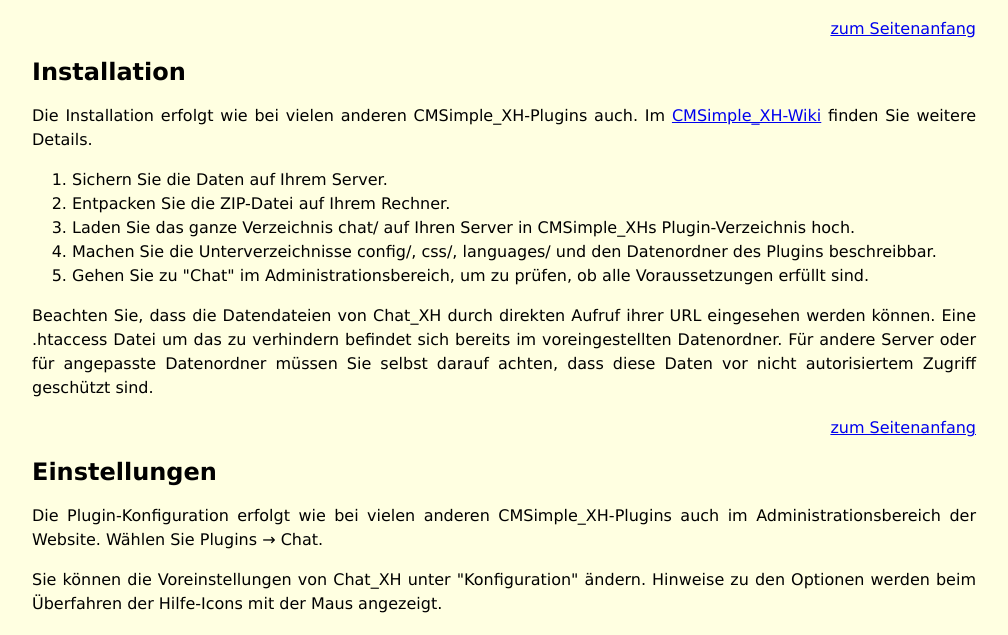
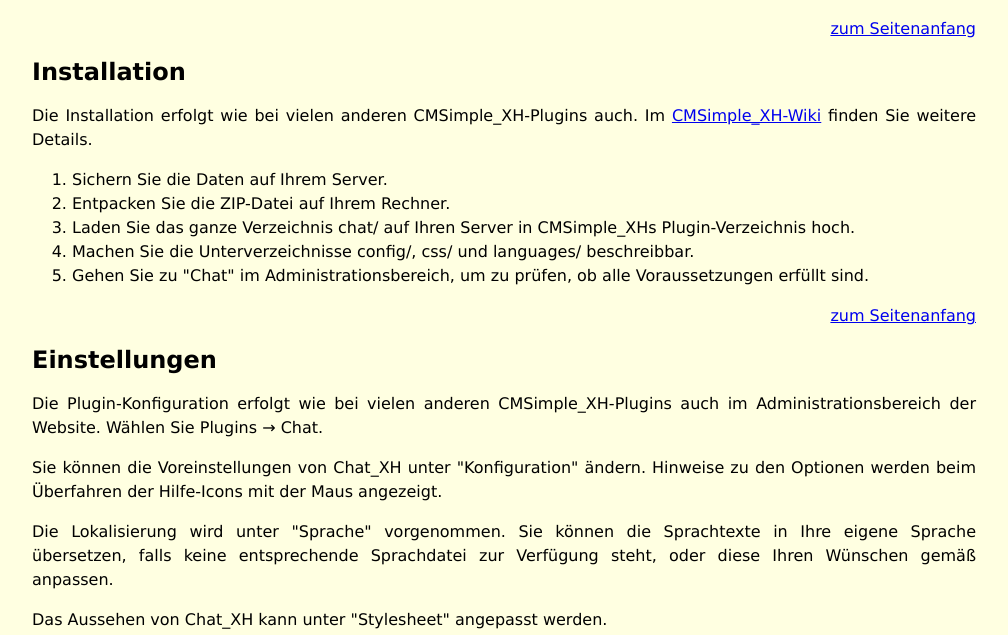
Before and after one commit to cmb69/chat_xh, a PHP site: page /help/help_de.htm in a window 1280 px wide. Shown: the part 418-1053 px from the top of the page, without its empty margins (272-1280 px from the left). Run offline with PHP 8.4, Linux system fonts and the light colour scheme.

Commit message:
changed data folder to content/ and removed respective config option

```diff
--- a/config/config.php
+++ b/config/config.php
@@ -1,6 +1,5 @@
 <?php
 
-$plugin_cf['chat']['folder_data']="";
 $plugin_cf['chat']['interval_poll']="12";
 $plugin_cf['chat']['interval_purge']="3600";
 
--- a/help/help_de.htm
+++ b/help/help_de.htm
@@ -60,16 +60,11 @@ CMSimple_XH-Wiki</a> finden Sie weitere Details.</p>
 <li>Entpacken Sie die ZIP-Datei auf Ihrem Rechner.</li>
 <li>Laden Sie das ganze Verzeichnis chat/ auf Ihren Server in CMSimple_XHs
 Plugin-Verzeichnis hoch.</li>
-<li>Machen Sie die Unterverzeichnisse config/, css/, languages/ und den
-Datenordner des Plugins beschreibbar.</li>
+<li>Machen Sie die Unterverzeichnisse config/, css/ und languages/
+beschreibbar.</li>
 <li>Gehen Sie zu "Chat" im Administrationsbereich, um zu prüfen, ob alle
 Voraussetzungen erfüllt sind.</li>
 </ol>
-<p>Beachten Sie, dass die Datendateien von Chat_XH durch direkten Aufruf ihrer
-URL eingesehen werden können. Eine .htaccess Datei um das zu verhindern befindet
-sich bereits im voreingestellten Datenordner. Für andere Server oder für
-angepasste Datenordner müssen Sie selbst darauf achten, dass diese Daten vor
-nicht autorisiertem Zugriff geschützt sind.</p>
 <div class="toplink"><a href="#">zum Seitenanfang</a></div>
 </section>
 
--- a/languages/cs.php
+++ b/languages/cs.php
@@ -9,7 +9,6 @@ $plugin_tx['chat']['syscheck_phpversion']="PHP verze ≥ %s";
 $plugin_tx['chat']['syscheck_extension']="Rozšíření '%s' načteno";
 $plugin_tx['chat']['syscheck_magic_quotes']="Magic quotes runtime off";
 $plugin_tx['chat']['syscheck_writable']="Do adresáře '%s' lze zapisovat.";
-$plugin_tx['chat']['cf_folder_data']="Cesta k adresáři relativní ke kořenovému adresáři CMSimple_XH, kam se mají ukládat data pluginu. Např.: \"userfiles/chat/\". Pokut nic nezadáte, budou se data zapisovat do adresáře pluginu /data.";
 $plugin_tx['chat']['cf_format_user']="Formát uživatelského jména ve zprávě. {USER} je znak pro umístění uživatelského jména.";
 $plugin_tx['chat']['cf_interval_poll']="Čas v sekundách pro novou zprávu.";
 $plugin_tx['chat']['cf_interval_purge']="Čas v sekundách, po kterém bude chat vyčištěn.";
--- a/languages/de.php
+++ b/languages/de.php
@@ -24,7 +24,6 @@ $plugin_tx['chat']['syscheck_magic_quotes']="Magic quotes runtime off";
 $plugin_tx['chat']['syscheck_writable']="Ordner '%s' schreibbar";
 $plugin_tx['chat']['syscheck_xhversion']="CMSimple_XH Version &ge; %s";
 
-$plugin_tx['chat']['cf_folder_data']="Pfad eines Ordners relativ zum CMSimple_XH Installationsverzeichnis, wo die Plugindaten gespeichert werden sollen. Z.B. \"userfiles/chat/\". Leer lassen, um im data/ Ordner des Plugins zu speichern.";
 $plugin_tx['chat']['cf_format_date']="Das Datumsformat wenn {DATE} in \"format user\" verwendet wird (siehe http://php.net/manual/de/function.date.php).";
 $plugin_tx['chat']['cf_format_time']="Das Zeitformat, wenn {TIME} in \"format user\" verwendet wird (siehe http://php.net/manual/de/function.date.php).";
 $plugin_tx['chat']['cf_format_user']="Das Format des Benutzernamens in der Nachricht. Folgende Platzhalter sind erlaubt: {USER} (der Benutzername), {DATE} (das Datum der Nachricht) und {TIME} (die Uhrzeit der Nachricht). Z.B.: \"{USER} schrieb am {DATE} um {TIME}: \"";
--- a/languages/en.php
+++ b/languages/en.php
@@ -24,7 +24,6 @@ $plugin_tx['chat']['syscheck_magic_quotes']="Magic quotes runtime off";
 $plugin_tx['chat']['syscheck_writable']="Folder '%s' writable";
 $plugin_tx['chat']['syscheck_xhversion']="CMSimple_XH version &ge; %s";
 
-$plugin_tx['chat']['cf_folder_data']="Path of a folder relative to the CMSimple_XH root directory, where to store the plugin's data. E.g. \"userfiles/chat/\". Leave empty to store into the plugin's data/ folder.";
 $plugin_tx['chat']['cf_format_date']="The format of the date when used as {DATE} in \"format user\" (see http://php.net/manual/en/function.date.php).";
 $plugin_tx['chat']['cf_format_time']="The format of the time when used as {TIME} in \"format user\" (see http://php.net/manual/en/function.date.php).";
 $plugin_tx['chat']['cf_format_user']="The format of the username in the message. The following placeholders are allowed: {USER} (the name of the user), {DATE} (the date of posting) and {TIME} (the time of posting). E.g.: \"{USER} wrote on {DATE} at {TIME}: \"";
--- a/languages/sk.php
+++ b/languages/sk.php
@@ -9,7 +9,6 @@ $plugin_tx['chat']['syscheck_phpversion']="PHP verzia ≥ %s";
 $plugin_tx['chat']['syscheck_extension']="Rozšírenie '%s' načítané";
 $plugin_tx['chat']['syscheck_magic_quotes']="Magic quotes runtime off";
 $plugin_tx['chat']['syscheck_writable']="Do adresára '%s' možno zapisovať.";
-$plugin_tx['chat']['cf_folder_data']="Cesta k adresáru relatívna ku koreňovému adresáru CMSimple_XH, kam sa majú ukladať dáta pluginu. Napr.: \"userfiles/chat/\". Ak nič neuvediete, budú sa dáta zapisovať do adresára pluginu /data.";
 $plugin_tx['chat']['cf_format_user']="Formát užívateľského mena v správe. {USER} je znak pre umiestnenie uživateľského mena.";
 $plugin_tx['chat']['cf_interval_poll']="Čas v sekundách pre novú správu.";
 $plugin_tx['chat']['cf_interval_purge']="Čas v sekundách, po ktorom bude chat vyčistený.";
```
Also changed, not shown: classes/Room.php (+2 -14 lines), help/help.htm (+2 -6 lines), data/.htaccess (deleted).
